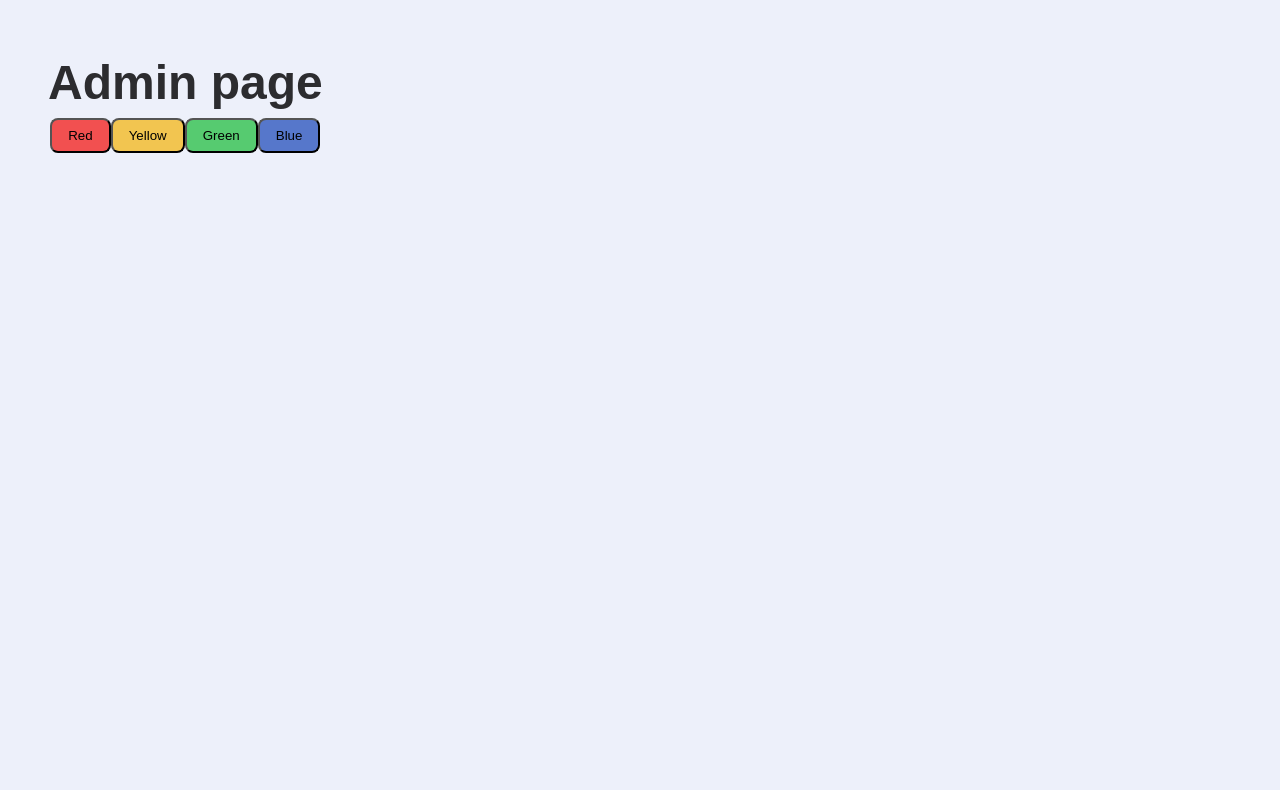
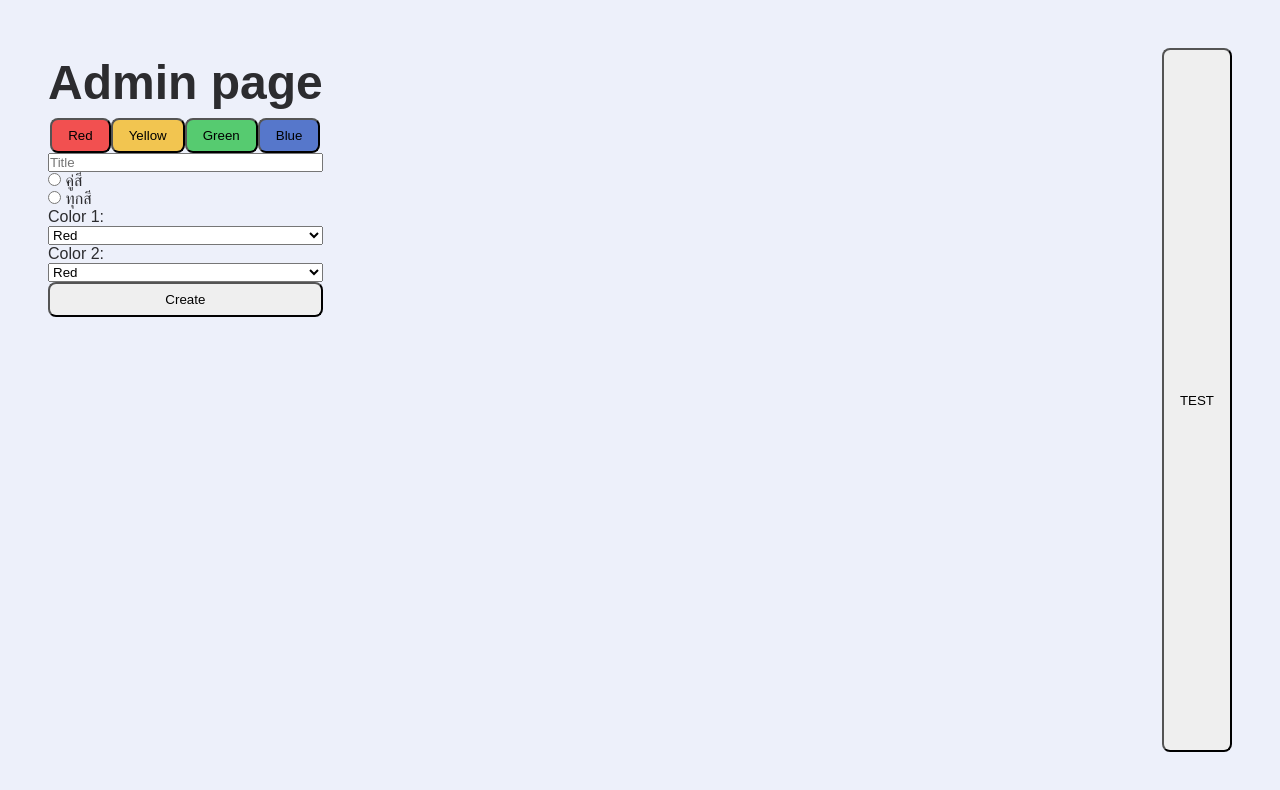
Before and after one commit to PatatoBit/scoreboard, a SvelteKit app: page /admin in a window 1280 px wide. Shown: the top 790 px of the page. Built offline with nearby package versions, Linux system fonts and the light colour scheme; a web font is replaced by a local one.

Commit message:
basic form

```diff
--- /dev/null
+++ b/src/lib/components/MatchForm.svelte
@@ -0,0 +1,45 @@
+<script lang="ts">
+</script>
+
+<form action="/create">
+	<input type="text" placeholder="Title" required />
+
+	<span>
+		<div>
+			<input type="radio" id="duo" name="matchType" value="duo" />
+			<label for="duo">คู่สี</label>
+		</div>
+
+		<div>
+			<input type="radio" id="quad" name="matchType" value="duo" />
+			<label for="quad">ทุกสี</label>
+		</div>
+	</span>
+
+	<!-- <input type="radio" id="matchType" name="matchType" value="quad" on:change={() => matchType = event..currentTarget.value}/> -->
+
+	<label for="color1">Color 1:</label>
+	<select>
+		<option value="red">Red</option>
+		<option value="yellow">Yellow</option>
+		<option value="green">Green</option>
+		<option value="blue">Blue</option>
+	</select>
+
+	<label for="color2">Color 2:</label>
+	<select>
+		<option value="red">Red</option>
+		<option value="yellow">Yellow</option>
+		<option value="green">Green</option>
+		<option value="blue">Blue</option>
+	</select>
+
+	<button type="submit" value="Submit">Create</button>
+</form>
+
+<style>
+	form {
+		display: flex;
+		flex-direction: column;
+	}
+</style>
--- a/src/routes/+page.svelte
+++ b/src/routes/+page.svelte
@@ -20,7 +20,7 @@
 		} else if (blueScore > yellowScore && blueScore > redScore && blueScore > greenScore) {
 			return 'Blue';
 		} else {
-			return "It's a tie";
+			return 'No one';
 		}
 	}
 
--- a/src/routes/admin/+page.svelte
+++ b/src/routes/admin/+page.svelte
@@ -1,12 +1,30 @@
 <script lang="ts">
 	import { db } from '$lib/firebase';
-	import { doc, increment, updateDoc } from 'firebase/firestore';
+	import MatchForm from '$lib/components/MatchForm.svelte';
+	import { addDoc, collection, doc, increment, updateDoc } from 'firebase/firestore';
 
 	const mainRef = doc(db, 'matches', 'main_score');
 
 	async function addScore(color: string) {
 		await updateDoc(mainRef, {
 			[color]: increment(1)
+		});
+	}
+
+	const matchesRef = collection(db, 'matches');
+
+	async function createDuo() {
+		await addDoc(matchesRef, {
+			title: 'บาสเกตบอลชาย',
+			matchType: 'duo',
+			teamColors: {
+				color1: 'red',
+				color2: 'yellow'
+			},
+			scores: {
+				color1: 15,
+				color2: 10
+			}
 		});
 	}
 </script>
@@ -20,7 +38,11 @@
 			<button class="green" on:click={() => addScore('greenScore')}>Green</button>
 			<button class="blue" on:click={() => addScore('blueScore')}>Blue</button>
 		</div>
+
+		<MatchForm />
 	</div>
+
+	<button on:click={createDuo}>TEST</button>
 </div>
 
 <style lang="scss">
```
Also changed, not shown: src/routes/admin/+page.server.ts (added).
